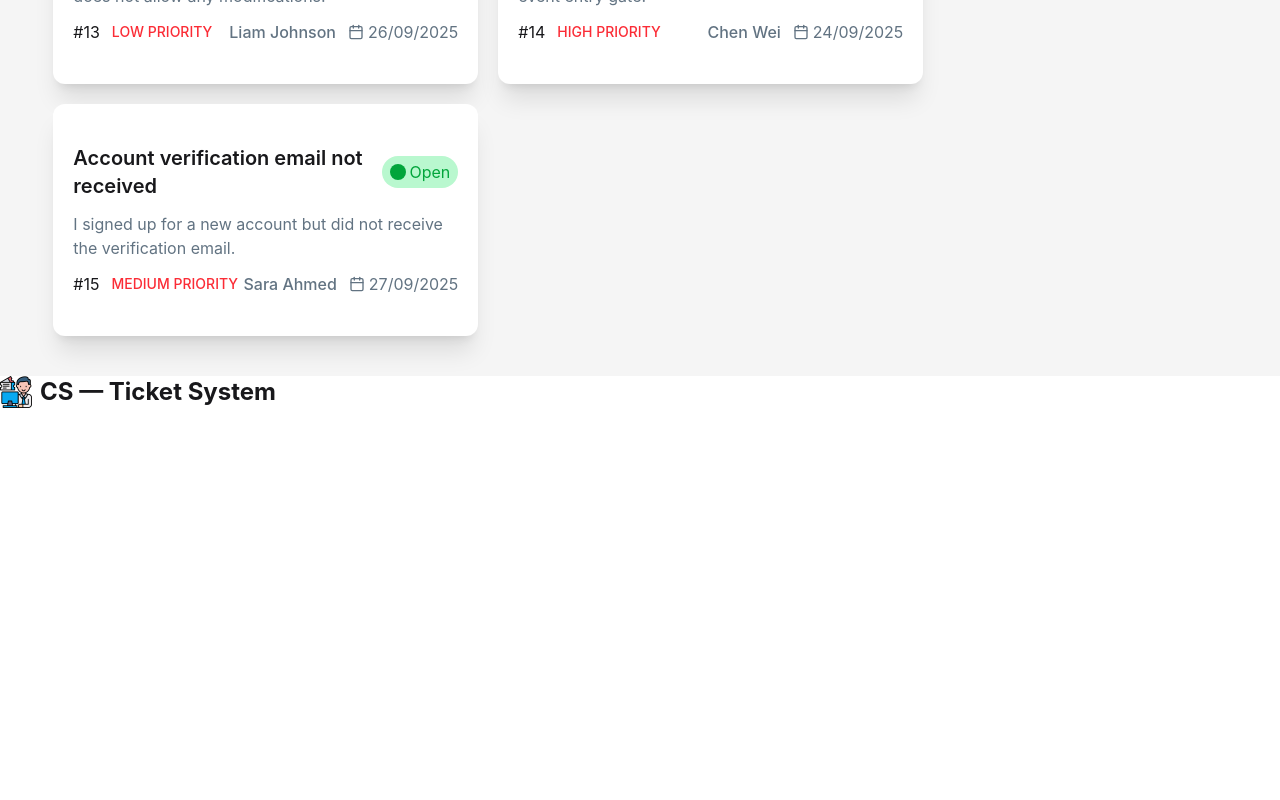
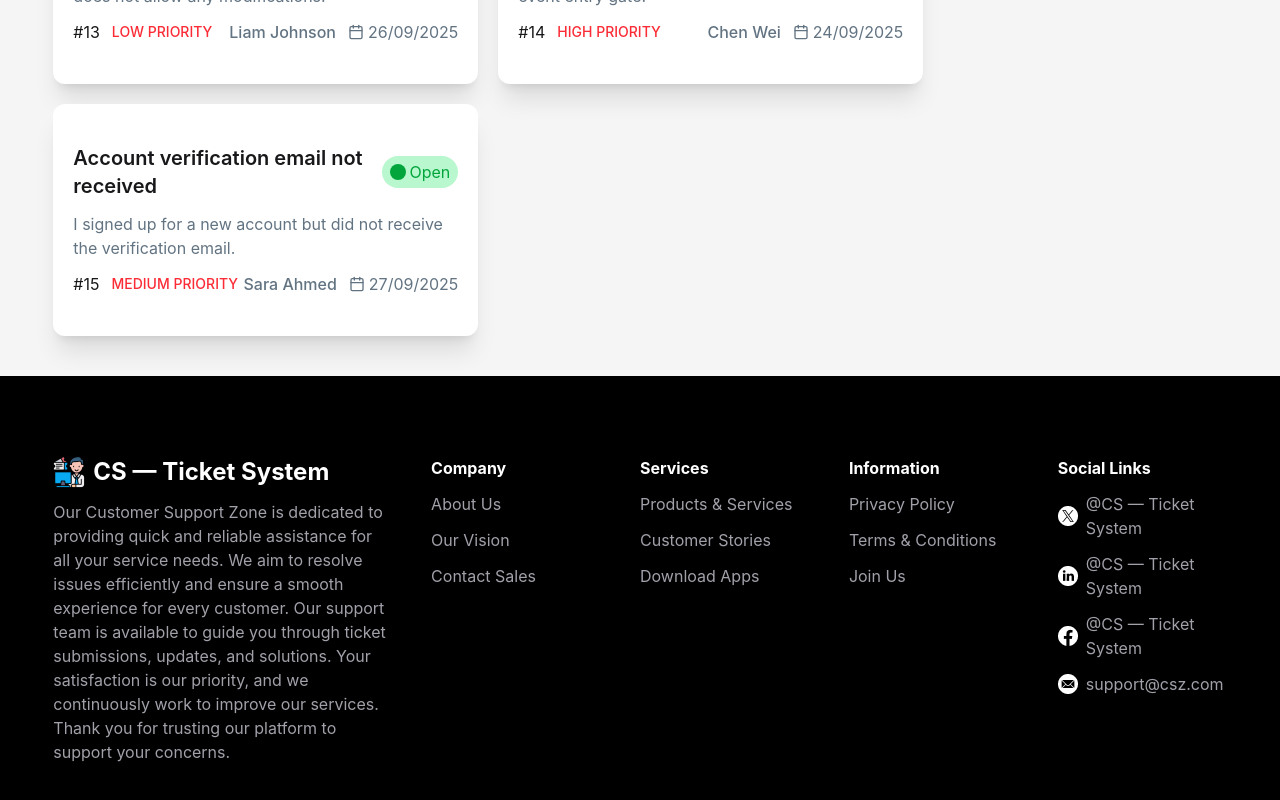
Before and after one commit to mramitkb/Customer-Support-Zone-A7, a React (Vite) app: page / in a window 1280 px wide. Shown: the part 2056-2856 px from the top of the page. Before the commit the page ends 2464 px from the top, so only its background shows below. Built offline with nearby package versions, Linux system fonts and the light colour scheme.

Commit message:
Footer Section done

```diff
--- a/src/components/Footer/Footer.jsx
+++ b/src/components/Footer/Footer.jsx
@@ -1,16 +1,69 @@
-import React from 'react';
+import React from "react";
 import csLogo from "../../assets/logo.png";
+import xImg from "../../assets/x.png"
+import iImg from "../../assets/i.png"
+import fImg from "../../assets/f.png"
+import gImg from "../../assets/m.png"
+
 const Footer = () => {
-    return (
-        <div>
-            <div>
-                <a className="font-bold text-2xl text-center md:text-start w-full flex items-center gap-2">
-                            <img className="w-8" src={csLogo} alt="" />
-                            <p>CS — Ticket System</p>
-                            </a>
+  return (
+    <div className="bg-black">
+      <div className="w-11/12 mx-auto py-20 flex justify-between gap-10">
+        <div className="space-y-3 flex-2">
+          <a className="font-bold text-2xl text-center md:text-start w-full flex items-center gap-2">
+            <img className="w-8" src={csLogo} alt="" />
+            <p className="text-white">CS — Ticket System</p>
+          </a>
+          <p className="text-[#A1A1AA]">
+            Our Customer Support Zone is dedicated to providing quick and
+            reliable assistance for all your service needs. We aim to resolve
+            issues efficiently and ensure a smooth experience for every
+            customer. Our support team is available to guide you through ticket
+            submissions, updates, and solutions. Your satisfaction is our
+            priority, and we continuously work to improve our services. Thank
+            you for trusting our platform to support your concerns.
+          </p>
+        </div>
+        <div className="text-[#A1A1AA] space-y-3 flex-1">
+            <h1 className="font-bold text-white">Company</h1>
+            <p>About Us</p>
+            <p>Our Vision</p>
+            <p>Contact Sales</p>
+        </div>
+        <div className="text-[#A1A1AA] space-y-3 flex-1">
+            <h1 className="font-bold text-white">Services</h1>
+            <p>Products & Services</p>
+            <p>Customer Stories</p>
+            <p>Download Apps</p>
+        </div>
+        <div className="text-[#A1A1AA] space-y-3 flex-1">
+            <h1 className="font-bold text-white">Information</h1>
+            <p>Privacy Policy</p>
+            <p>Terms & Conditions</p>
+            <p>Join Us</p>
+        </div>
+        <div className="text-[#A1A1AA] space-y-3 flex-1">
+            <h1 className="font-bold text-white">Social Links</h1>
+            <div className="flex items-center justify-start gap-2">
+                <img src={xImg} alt="" />
+                <p>@CS — Ticket System</p>
+            </div>
+            <div className="flex items-center justify-start gap-2">
+                <img src={iImg} alt="" />
+                <p>@CS — Ticket System</p>
+            </div>
+            <div className="flex items-center justify-start gap-2">
+                <img src={fImg} alt="" />
+                <p>@CS — Ticket System</p>
+            </div>
+            <div className="flex items-center justify-start gap-2">
+                <img src={gImg} alt="" />
+                <p>support@csz.com</p>
             </div>
         </div>
-    );
+      </div>
+    </div>
+  );
 };
 
 export default Footer;
--- a/src/components/Navbar/Navbar.jsx
+++ b/src/components/Navbar/Navbar.jsx
@@ -30,22 +30,22 @@ const Navbar = () => {
               className="menu menu-sm dropdown-content bg-base-100 rounded-box z-1 mt-3 w-52 p-2 shadow"
             >
               <li>
-                <a href="home">Home</a>
+                <a href="/">Home</a>
               </li>
               <li>
-                <a href="faq">FAQ</a>
+                <a href="/">FAQ</a>
               </li>
               <li>
-                <a href="changelog">Changelog</a>
+                <a href="/">Changelog</a>
               </li>
               <li>
-                <a href="blog">Blog</a>
+                <a href="/">Blog</a>
               </li>
               <li>
-                <a href="download">Download</a>
+                <a href="/">Download</a>
               </li>
               <li>
-                <a href="contact">Contact</a>
+                <a href="/">Contact</a>
               </li>
             </ul>
           </div>
@@ -57,22 +57,22 @@ const Navbar = () => {
         <div className="navbar-end hidden lg:flex flex-1">
           <ul className="flex items-center gap-3 font-medium space-x-0 mr-5">
             <li>
-              <a href="home">Home</a>
+              <a href="/">Home</a>
             </li>
             <li>
-              <a href="faq">FAQ</a>
+              <a href="/">FAQ</a>
             </li>
             <li>
-              <a href="changelog">Changelog</a>
+              <a href="/">Changelog</a>
             </li>
             <li>
-              <a href="blog">Blog</a>
+              <a href="/">Blog</a>
             </li>
             <li>
-              <a href="download">Download</a>
+              <a href="/">Download</a>
             </li>
             <li>
-              <a href="contact">Contact</a>
+              <a href="/">Contact</a>
             </li>
           </ul>
         </div>
```
